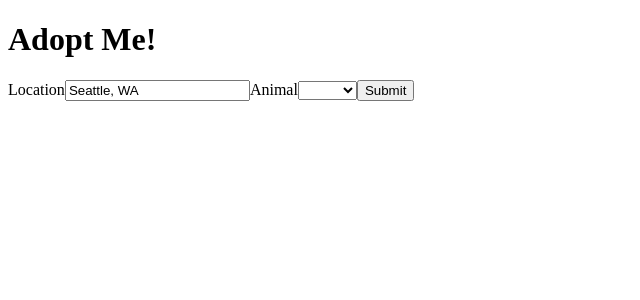
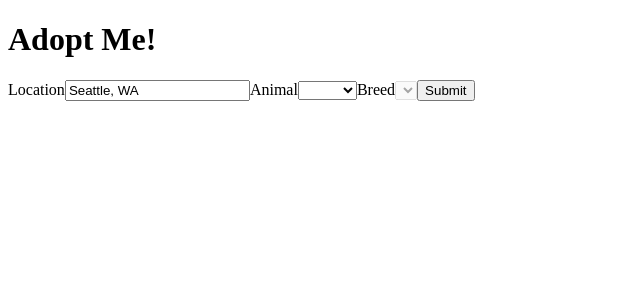
Before and after one commit to pravinkori/adpot-me-pet, a React (Vite) app: page / in a window 1280 px wide. Shown: the top 300 px of the page, without its empty margins (0-640 px from the left). Built offline with nearby package versions, Linux system fonts and the light colour scheme.

Commit message:
feat: Add breed selection dropdown in the SearchParams component
This commit introduces a new section in the SearchParams component featuring a dropdown for selecting a breed. The dropdown is associated with the 'breed' state and is conditionally disabled when the list of available breeds is empty.

```diff
--- a/src/SearchParams.jsx
+++ b/src/SearchParams.jsx
@@ -5,6 +5,8 @@
 const SearchParams = () => {
     const [location, setLocation] = useState("Seattle, WA");
     const [animal, setAnimal] = useState("");
+    const [breed, setBreed] = useState("");
+    const breeds = [];
     return (
         <div className="search-params">
             <form>
@@ -24,6 +26,7 @@
                         value={animal}
                         onChange={(e) => {
                             setAnimal(e.target.value);
+                            setBreed("");
                         }}
                     >
                         <option />
@@ -31,6 +34,22 @@
                             <option value={animal} key={animal}>
                                 {animal}
                             </option>
+                        ))}
+                    </select>
+                </label>
+                <label htmlFor="breed">
+                    Breed
+                    <select
+                        id="breed"
+                        disabled={breeds.length === 0}
+                        value={breed}
+                        onChange={(e) => {
+                            setBreed(e.target.value);
+                        }}
+                    >
+                        <option />
+                        {breeds.map((breed) => (
+                            <option key={breed}>{breed}</option>
                         ))}
                     </select>
                 </label>
```
